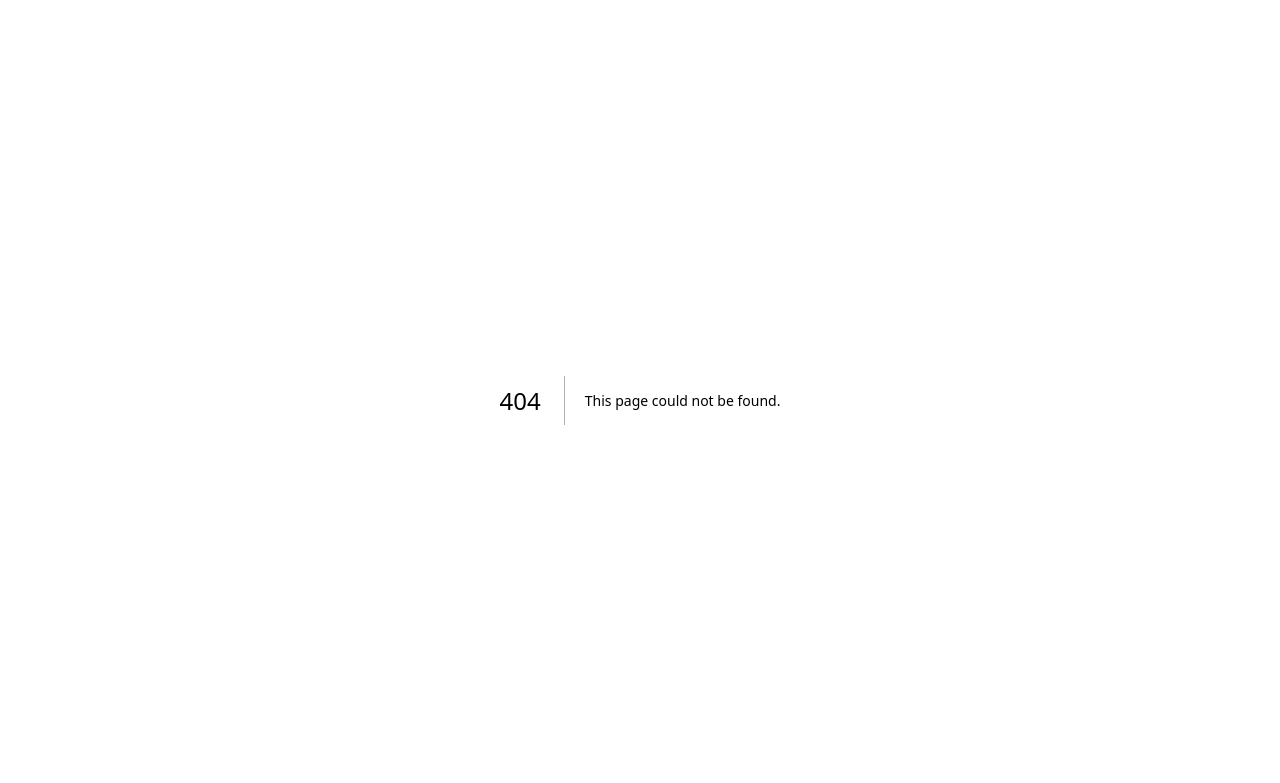
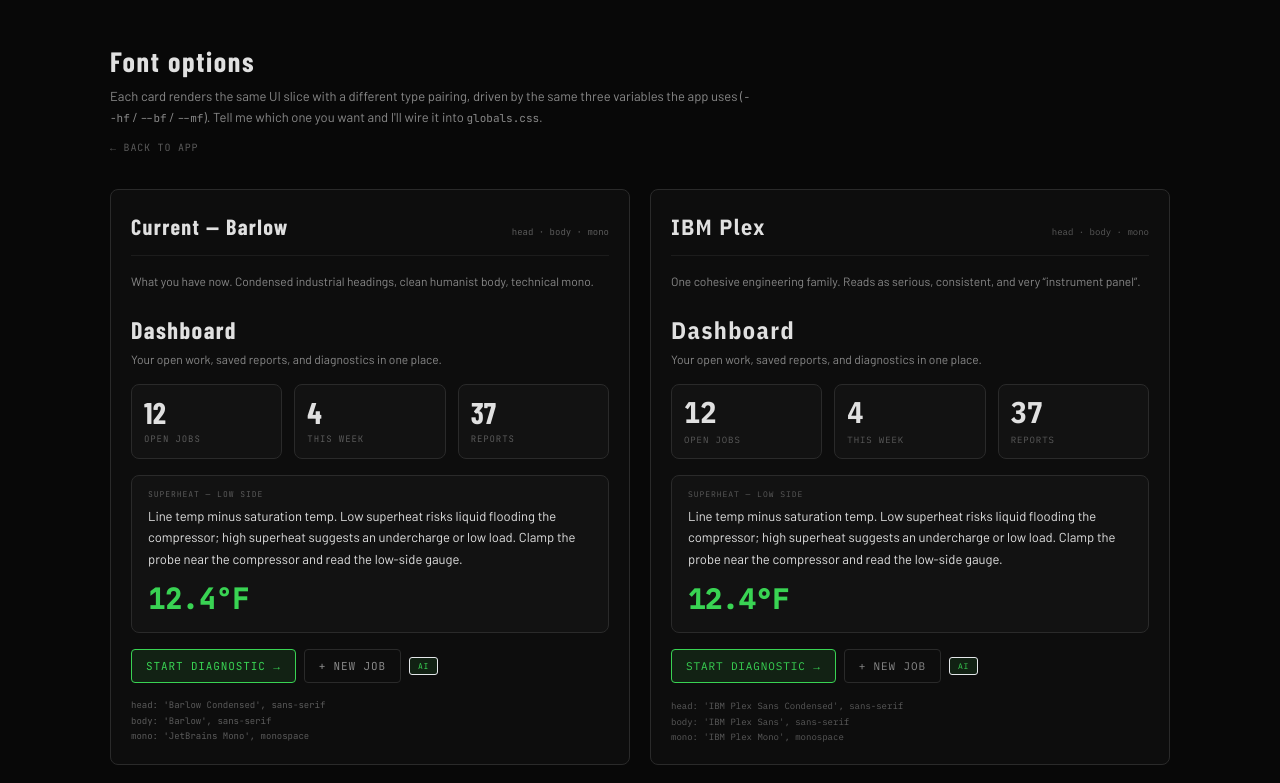
Before and after one commit to JorShe57/trace-frontend, a Next.js app: page /font-preview in a window 1280 px wide. Before the commit this address had no page. Shown: the top 783 px of the page. Built offline with nearby package versions, Linux system fonts and the light colour scheme.

Commit message:
Add font options preview page

```diff
--- /dev/null
+++ b/app/font-preview/page.tsx
@@ -0,0 +1,194 @@
+import Link from 'next/link';
+
+/* A self-contained typography playground. The whole app themes its type
+   through three CSS variables — --hf (headings), --bf (body), --mf (mono) —
+   which the font-head / font-body / font-mono utilities reference. Each option
+   below overrides those three variables on a scoped container, so every sample
+   renders exactly the way the real UI would with that pairing. Throwaway page:
+   pick a winner and we apply it in globals.css. */
+
+// Every candidate family, loaded in one request.
+const FONT_HREF =
+  'https://fonts.googleapis.com/css2?family=Barlow+Condensed:wght@500;600;700&family=Barlow:wght@400;500&family=Bebas+Neue&family=Chakra+Petch:wght@500;600;700&family=IBM+Plex+Mono:wght@400;500&family=IBM+Plex+Sans:wght@400;500&family=IBM+Plex+Sans+Condensed:wght@500;600;700&family=Inter:wght@400;500;600&family=JetBrains+Mono:wght@400;500&family=Oswald:wght@500;600;700&family=Rajdhani:wght@500;600;700&family=Saira+Condensed:wght@500;600;700&family=Saira:wght@400;500&family=Space+Mono:wght@400;700&display=swap';
+
+type Vars = React.CSSProperties & Record<string, string>;
+
+type FontOption = {
+  name: string;
+  head: string;
+  body: string;
+  mono: string;
+  note: string;
+};
+
+const OPTIONS: FontOption[] = [
+  {
+    name: 'Current — Barlow',
+    head: "'Barlow Condensed', sans-serif",
+    body: "'Barlow', sans-serif",
+    mono: "'JetBrains Mono', monospace",
+    note: 'What you have now. Condensed industrial headings, clean humanist body, technical mono.',
+  },
+  {
+    name: 'IBM Plex',
+    head: "'IBM Plex Sans Condensed', sans-serif",
+    body: "'IBM Plex Sans', sans-serif",
+    mono: "'IBM Plex Mono', monospace",
+    note: 'One cohesive engineering family. Reads as serious, consistent, and very “instrument panel”.',
+  },
+  {
+    name: 'Oswald + Inter',
+    head: "'Oswald', sans-serif",
+    body: "'Inter', sans-serif",
+    mono: "'JetBrains Mono', monospace",
+    note: 'Strong poster-style headings paired with the most neutral, legible body around.',
+  },
+  {
+    name: 'Rajdhani + Inter',
+    head: "'Rajdhani', sans-serif",
+    body: "'Inter', sans-serif",
+    mono: "'Space Mono', monospace",
+    note: 'Squared, condensed HUD/instrument feel. Leans techy without going full sci-fi.',
+  },
+  {
+    name: 'Chakra Petch',
+    head: "'Chakra Petch', sans-serif",
+    body: "'Inter', sans-serif",
+    mono: "'Space Mono', monospace",
+    note: 'Mechanical, squarish display type — the most “cyber/industrial” of the set.',
+  },
+  {
+    name: 'Saira',
+    head: "'Saira Condensed', sans-serif",
+    body: "'Saira', sans-serif",
+    mono: "'IBM Plex Mono', monospace",
+    note: 'Sporty technical family with condensed headings. A close cousin of the current look.',
+  },
+  {
+    name: 'Bebas Neue + Inter',
+    head: "'Bebas Neue', sans-serif",
+    body: "'Inter', sans-serif",
+    mono: "'JetBrains Mono', monospace",
+    note: 'Ultra-condensed all-caps headings — bold and loud. Great for big numbers, less for long titles.',
+  },
+];
+
+/** A representative slice of real T.R.A.C.E. UI rendered in one font pairing. */
+function Sample({ option }: { option: FontOption }) {
+  const vars: Vars = {
+    '--hf': option.head,
+    '--bf': option.body,
+    '--mf': option.mono,
+  };
+  return (
+    <div
+      style={vars}
+      className="rounded-card border border-border2 bg-bg2 p-5"
+    >
+      {/* Option header */}
+      <div className="mb-4 flex items-baseline justify-between gap-3 border-b border-border pb-3">
+        <h2 className="font-head text-[22px] font-bold tracking-[0.06em] text-text">
+          {option.name}
+        </h2>
+        <code className="font-mono text-[9px] text-text3">
+          head · body · mono
+        </code>
+      </div>
+      <p className="mb-5 text-[12px] leading-relaxed text-text2">{option.note}</p>
+
+      {/* Page heading sample */}
+      <div className="font-head text-[24px] font-bold tracking-[0.06em] text-text">Dashboard</div>
+      <p className="mt-0.5 text-[12px] text-text2">
+        Your open work, saved reports, and diagnostics in one place.
+      </p>
+
+      {/* KPIs */}
+      <div className="mt-4 grid grid-cols-3 gap-3">
+        {[
+          ['12', 'Open jobs'],
+          ['4', 'This week'],
+          ['37', 'Reports'],
+        ].map(([v, l]) => (
+          <div key={l} className="rounded-card border border-border2 bg-bg3 px-3 py-3">
+            <div className="font-head text-[30px] font-bold leading-none text-text">{v}</div>
+            <div className="mt-1.5 font-mono text-[9px] uppercase tracking-[0.1em] text-text3">
+              {l}
+            </div>
+          </div>
+        ))}
+      </div>
+
+      {/* Body copy + mono label */}
+      <div className="mt-4 rounded-card border border-border2 bg-bg3 px-4 py-3">
+        <div className="mb-1.5 font-mono text-[8px] uppercase tracking-[0.12em] text-text3">
+          Superheat — low side
+        </div>
+        <p className="text-[13px] leading-relaxed text-text">
+          Line temp minus saturation temp. Low superheat risks liquid flooding the compressor;
+          high superheat suggests an undercharge or low load. Clamp the probe near the compressor
+          and read the low-side gauge.
+        </p>
+        <div className="mt-2 font-mono text-[28px] font-bold tabular-nums text-accent">
+          12.4°F
+        </div>
+      </div>
+
+      {/* Buttons + badge */}
+      <div className="mt-4 flex flex-wrap items-center gap-2">
+        <span className="inline-flex items-center justify-center rounded-[4px] border border-accent bg-[var(--accent-dim)] px-3.5 py-2 font-mono text-[11px] uppercase tracking-[0.08em] text-accent">
+          Start diagnostic →
+        </span>
+        <span className="inline-flex items-center justify-center rounded-[4px] border border-border2 bg-bg2 px-3.5 py-2 font-mono text-[11px] uppercase tracking-[0.08em] text-text2">
+          + New job
+        </span>
+        <span className="inline-block rounded-[3px] border border-accent/30 bg-[var(--accent-dim)] px-2 py-0.5 font-mono text-[8px] uppercase tracking-[0.1em] text-accent">
+          AI
+        </span>
+      </div>
+
+      {/* Font stack footnote */}
+      <div className="mt-4 space-y-0.5 font-mono text-[9px] text-text3">
+        <div>head: {option.head}</div>
+        <div>body: {option.body}</div>
+        <div>mono: {option.mono}</div>
+      </div>
+    </div>
+  );
+}
+
+export default function FontPreviewPage() {
+  return (
+    <>
+      <link rel="preconnect" href="https://fonts.googleapis.com" />
+      <link rel="preconnect" href="https://fonts.gstatic.com" crossOrigin="anonymous" />
+      <link rel="stylesheet" href={FONT_HREF} />
+
+      <main className="mx-auto max-w-[1100px] px-5 py-10">
+        <div className="mb-8">
+          <h1 className="font-head text-[28px] font-bold tracking-[0.06em] text-text">
+            Font options
+          </h1>
+          <p className="mt-1 max-w-[640px] text-[13px] leading-relaxed text-text2">
+            Each card renders the same UI slice with a different type pairing, driven by the same
+            three variables the app uses (<code className="font-mono text-[11px]">--hf</code> /{' '}
+            <code className="font-mono text-[11px]">--bf</code> /{' '}
+            <code className="font-mono text-[11px]">--mf</code>). Tell me which one you want and
+            I&apos;ll wire it into <code className="font-mono text-[11px]">globals.css</code>.
+          </p>
+          <Link
+            href="/dashboard"
+            className="mt-3 inline-block font-mono text-[10px] uppercase tracking-[0.08em] text-text3 hover:text-accent"
+          >
+            ← Back to app
+          </Link>
+        </div>
+
+        <div className="grid gap-5 lg:grid-cols-2">
+          {OPTIONS.map((option) => (
+            <Sample key={option.name} option={option} />
+          ))}
+        </div>
+      </main>
+    </>
+  );
+}
```
